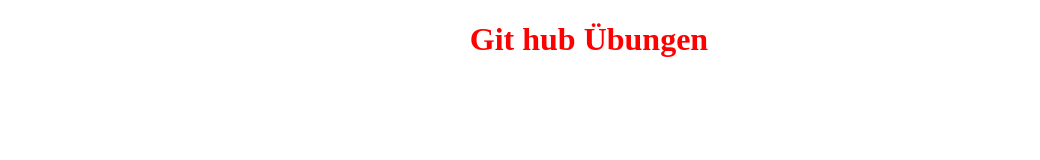
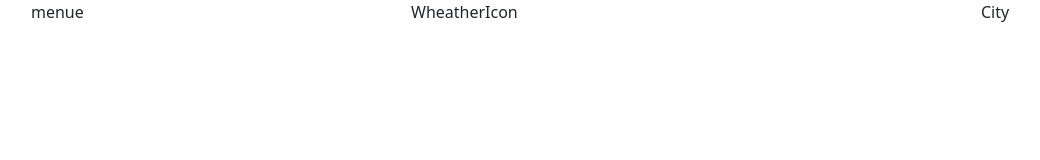
Before and after one commit to URESHINIJI/Weather, a plain HTML site: page index.html in a window 1280 px wide. Shown: the whole page, without its empty margins (51-1091 px from the left). Drawn offline with nearby package versions, Linux system fonts and the light colour scheme.

Commit message:
added rows and colums

```diff
--- a/index.html
+++ b/index.html
@@ -4,11 +4,23 @@
     <meta charset="UTF-8">
     <meta http-equiv="X-UA-Compatible" content="IE=edge">
     <meta name="viewport" content="width=, initial-scale=1.0">
-    <title>Document</title>
+    <title>in all wheathers</title>
+    <link href="https://cdn.jsdelivr.net/npm/bootstrap@5.1.3/dist/css/bootstrap.min.css"
+    rel="stylesheet"integrity="sha384-1BmE4kWBq78iYhFldvKuhfTAU6auU8tT94WrHftjDbrCEXSU1oBoqyl2QvZ6jIW3"
+    crossorigin="anonymous">
 </head>
 <link rel="stylesheet" href="visuals.css">
+
 <body>
-    <h1>Git hub Übungen</h1>
+    <div class="container">
+        <div class="row">
+            <div class="col-2">menue</div>
+            <div class="col-2"></div>
+            <div class="col">WheatherIcon</div>
+            <div class="col-2"></div>
+            <div class="col-2">City</div>
+        </div>
+    </div>
     <script src="action.js"></script>
 </body>
 
```
